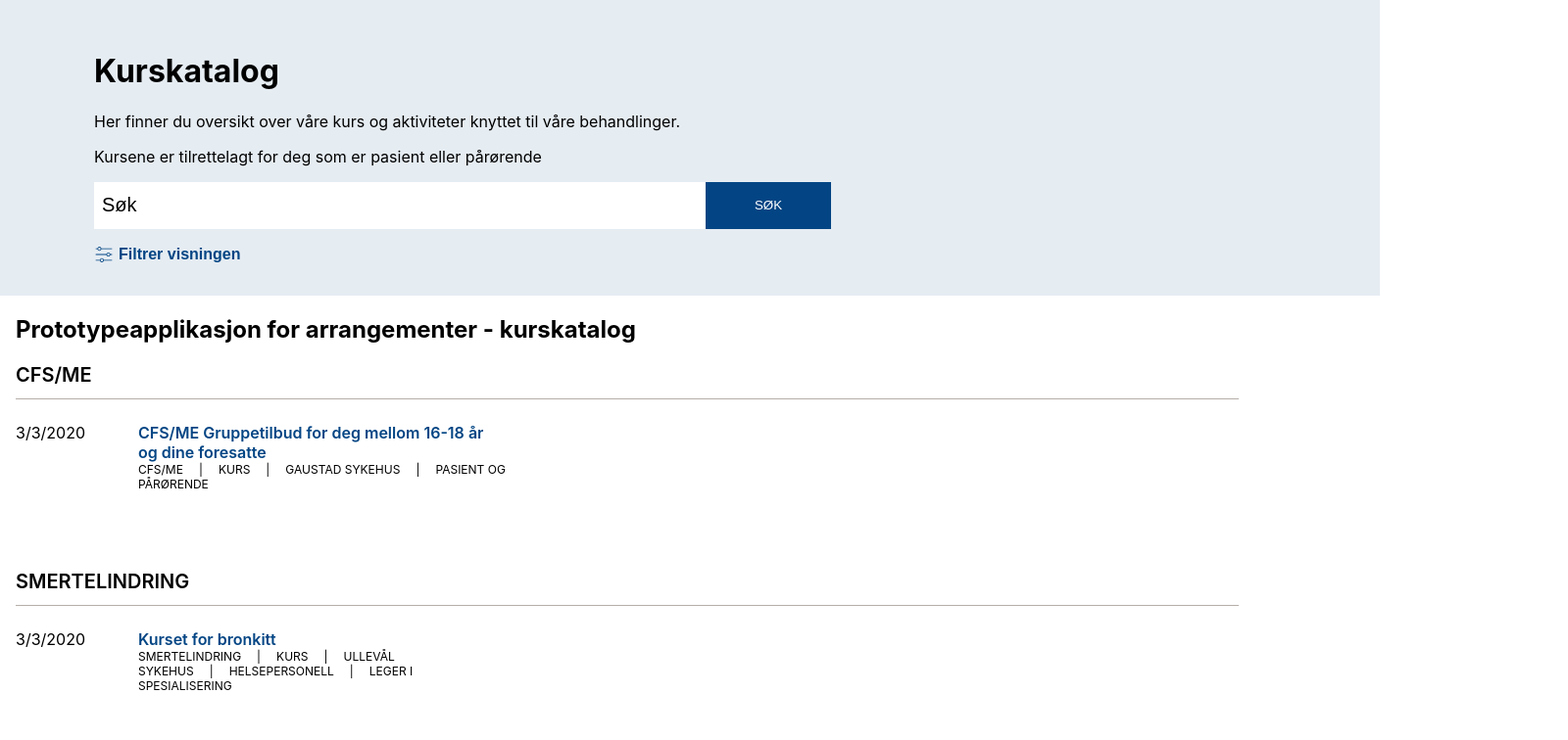
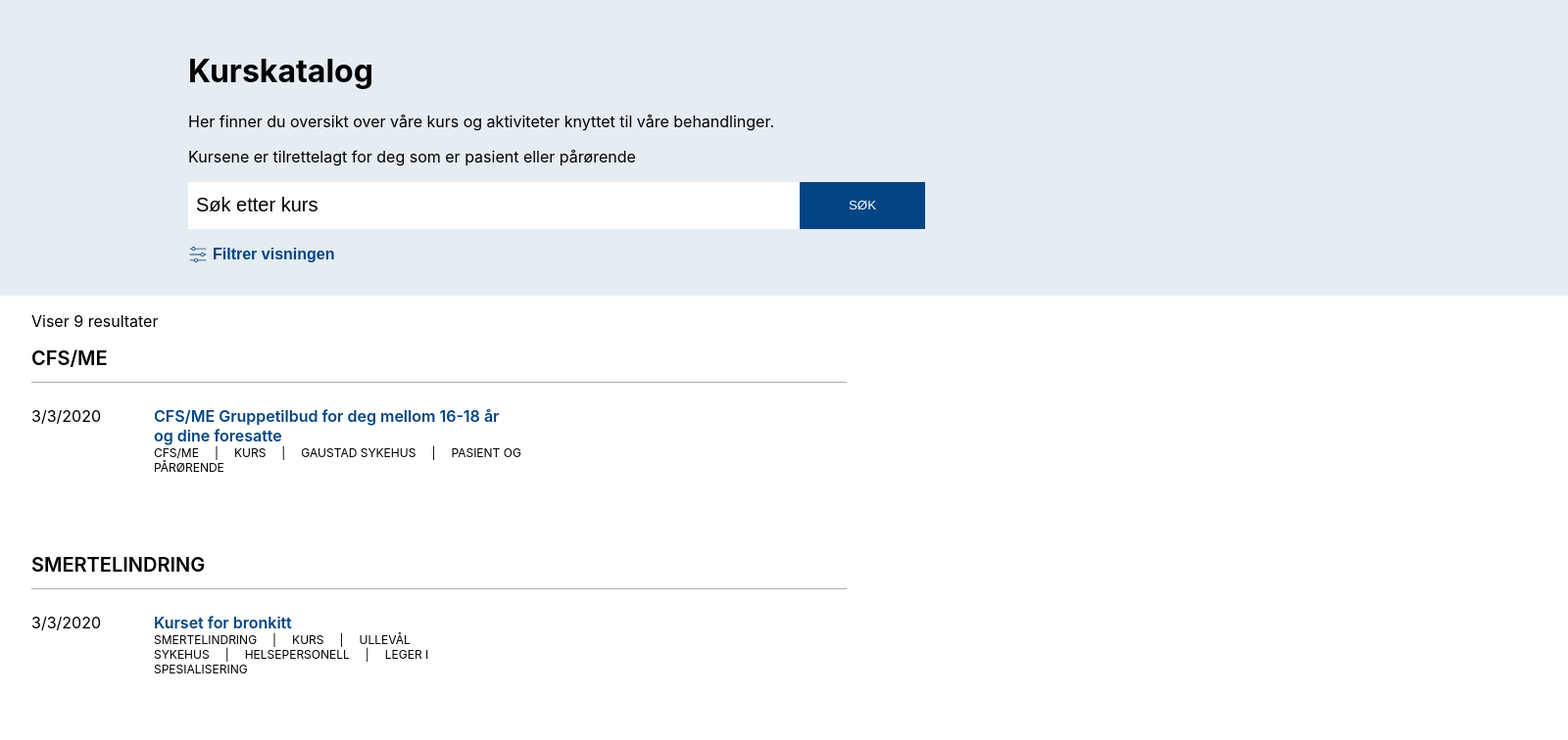
Before and after one commit to ehelse/FNSP, a React (Create React App) app: page / in a window 1280 px wide. Shown: the top 756 px of the page at 98% size, 1600 px wide, since content can reach past the window. Built offline with nearby package versions, Linux system fonts and the light colour scheme.

Commit message:
Fikset kombinasjon av søk + filter

```diff
--- a/public/index.html
+++ b/public/index.html
@@ -7,7 +7,7 @@
     <meta name="theme-color" content="#000000" />
     <meta
       name="description"
-      content="Web site created using create-react-app"
+      content="Prototype av katalog for arrangementer"
     />
     <link rel="apple-touch-icon" href="%PUBLIC_URL%/logo192.png" />
     <!--
--- a/src/App.tsx
+++ b/src/App.tsx
@@ -6,22 +6,23 @@ import Catalog, { Event } from './Catalog';
 import Header from './Header';
 import Paginator from './paginator';
 import { getClinicalTrials } from './utils/fetchutils';
+import SearchBox from './SearchBox';
 
 const App = () => {
-  const [filteredEvents, setFilteredEvents] = useState<Event[] | null>(null);
+  const [filteredEvents, setFilteredEvents] = useState<Event[]>([]);
   const [typedFilter, setTypeFilter] = useState<Event[]>(dummydata);
   const [mergedEvents, setMergedEvents] = useState<Event[] | null>(null);
   const [filterOpen, setFilterOpen] = useState<boolean>(false);
   const [searchValue, setSearchValue] = useState<string>('');
   const [result, setResult] = React.useState<any[]>([]);
 
-  const filterEvents = (e: any) => {
-    // console.log('change: ', e.target.value)
-    let filtered = typedFilter && typedFilter.filter(d => d.tittel.toLocaleLowerCase().includes(e.target.value.toLocaleLowerCase()));
-    console.log(filtered)
-    setTypeFilter(filtered)
-    mergeArrays();
-  }
+  // const filterEvents = (e: any) => {
+  //   // console.log('change: ', e.target.value)
+  //   let filtered = typedFilter && typedFilter.filter(d => d.tittel.toLocaleLowerCase().includes(e.target.value.toLocaleLowerCase()));
+  //   console.log(filtered)
+  //   setTypeFilter(filtered)
+  //   mergeArrays();
+  // }
   const resetFilters = () => {
     setFilteredEvents(dummydata);
   }
@@ -50,25 +51,23 @@ const App = () => {
   // }))));
   setFilteredEvents(createExtendedArray(dummydata));
   }, [])
-  const filterBySearch = () => {
-    if (searchValue === '') resetFilters()
-    else {
-      let filtered = dummydata && dummydata.filter(d => d.tittel.toLocaleLowerCase().includes(searchValue.toLocaleLowerCase()));
-      setFilteredEvents(filtered)
-    }
+  // const filterBySearch = () => {
+  //   if (searchValue === '') resetFilters()
+  //   else {
+  //     let filtered = dummydata && dummydata.filter(d => d.tittel.toLocaleLowerCase().includes(searchValue.toLocaleLowerCase()));
+  //     setFilteredEvents(filtered)
+  //   }
 
-  }
-  const setValueFromSearchField = (e: any) => setSearchValue(e.target.value);
-  const mergeArrays = () => {
-    const reduced = filteredEvents?.filter(a => !typedFilter.find(f => a.id === f.id)).concat(typedFilter);
-    // setMergedEvents(reduced);
-  }
+  // }
+  // const mergeArrays = () => {
+  //   const reduced = filteredEvents?.filter(a => !typedFilter.find(f => a.id === f.id)).concat(typedFilter);
+  //   // setMergedEvents(reduced);
+  // }
   return (
     <div className='app'>
-      {filteredEvents ? <Header setResult={setResult} result={result} events={filteredEvents} filterEvents={filterEvents} filterOpen={filterOpen} setFilterOpen={setFilterOpen} setFilteredEvents={setFilteredEvents} resetFilters={resetFilters} setSearchValue={setValueFromSearchField} filterBySearch={filterBySearch} />: null}
+      {filteredEvents ? <Header setResult={setResult} result={result} events={filteredEvents} filterOpen={filterOpen} setFilterOpen={setFilterOpen} setFilteredEvents={setFilteredEvents} resetFilters={resetFilters} />: null}
       <div className="container">
         <div className='row'>
-          <h2>Prototypeapplikasjon for arrangementer - kurskatalog</h2>
           {filteredEvents ? <div className={filterOpen ? 'isOpen' : 'isClosed'}>
             <Paginator
               list={result.length > 0 ? result : filteredEvents}
--- /dev/null
+++ b/src/FilteredValues.tsx
@@ -0,0 +1,34 @@
+import * as React from 'react';
+
+interface FilteredValuesProps {
+    values: any[];
+    onRemoveFilterClick: (title: string) => void;
+}
+const FilteredValues = ({values, onRemoveFilterClick}: FilteredValuesProps): any => {
+    const [filterValues, setFilterValues] = React.useState<any[]>([]);
+    console.log('v: ', values)
+    // const reduced = values.reduce((acc, cur) => {
+    //     if (cur.selectedFilters) {
+    //         cur.selectedFilters.map((f: any) => acc.push(f.name))
+    //     }
+    //     return acc;
+    // }, []);
+    const removeFilter = (title: string) => {
+        onRemoveFilterClick(title);
+    }
+    return <>{values && values.length ? <div className='selected-filters'>
+        <span>Valgte filtre: </span>
+        <ul className='filtered-items'>
+        {/* {values.map((value: any, index: number) =>
+            value.selectedFilters && value.selectedFilters.length ? <li key={index} style={{maxWidth: '250px', display: 'flex', flexDirection: 'row', margin: '0 1rem'}}>
+                {value.selectedFilters.map((f: any, i: number) =>
+                    <div style={{border: '1px solid lightgray', backgroundColor: '#fff', display: 'flex', padding: '.5rem', justifyContent: 'space-between', margin: '0 1rem'}} key={i}><span>{value.name}: {f.name}</span><button type="button">X</button></div>
+                )}
+            </li> : null
+        )} */}
+        {values.map((value: any, index: number) =>
+            <li className='item' key={index}><span>{value.name}</span><button type="button" onClick={() => removeFilter(value.name)}>X</button></li>
+        )}
+    </ul></div> : null}</>
+};
+export default FilteredValues;
--- a/src/Header.tsx
+++ b/src/Header.tsx
@@ -9,6 +9,7 @@ import Sidemenuheader from './Sidemenuheader';
 import { BottomButtons } from './bottombuttons';
 import { Sidemenubutton } from './sidemenubutton';
 import SearchBox from './SearchBox';
+import FilteredValues from './FilteredValues';
 import Paginator from './paginator';
 const AriaModal = require('react-aria-modal');
 
@@ -21,9 +22,9 @@ const Header = (props: any) => {
     const [chosenSubFilterResult, setChosenSubFilterResult] = React.useState<any[]>([]);
     const [showChosenFilter, setShowChosenFilter] = React.useState(false);
     const [filersToUse, setFiltersToUse] = useState<any[]>(props.events)
-    const [usableFilters, setUsableFilters] = useState<string[]>([]);
-    const [resultSetState, setResultSetState] = useState<any>({});
+    const [groupedResults, setGroupedResults] = useState<any>({});
     const [finalFilters, setFinalFilters] = useState<any[]>([]);
+    const [searchResult, setSearchResult] = useState<any[] | null>(null);
     const { setFilterOpen, filterOpen, setFilteredEvents, events, resetFilters, setResult, result } = props;
     const searchComplete = (bol: boolean) => {
         setFilterOpen(bol)
@@ -61,7 +62,7 @@ const Header = (props: any) => {
     };
     const emptyFilter = () => {
         setChooseFilter([]);
-        setResultSetState({});
+        setGroupedResults({});
         setFinalFilters([])
         resetFilters();
         setResult([]);
@@ -92,7 +93,7 @@ const Header = (props: any) => {
         return reducedValues;
     }
     const chooseSubFilter = (e: any, title: string) => {
-        const selectedSubFilter = { name: e.target.value, results: getLengthOfArraylist(chooseFilter, title) };
+        const selectedSubFilter = { name: title, results: getLengthOfArraylist(chooseFilter, title) };
         setChosenSubFilterResult([...chosenSubFilterResult, selectedSubFilter]);
         if (addToFilter.selectedFilters.some((v: any) => v.name === selectedSubFilter.name)) {
             const filtrertListe = addToFilter.selectedFilters.filter((value: any) => value.name !== selectedSubFilter.name);
@@ -103,112 +104,84 @@ const Header = (props: any) => {
         } else {
             if (addToFilter) addToFilter.selectedFilters.push(selectedSubFilter);
         }
+        groupResultsByMainFilter();
+    };
 
+    const flatMapAndRemoveDuplicates = (array: any[]) => {
+        return array && array.length && array.flatMap(v => v).filter((value, index, self) => index === self.findIndex((t) => (t.id === value.id)));
+    }
+
+    const groupResultsByMainFilter = () => {
         let resultSet: any = {};
-
-        const flatMapAndRemoveDuplicates = (array: any[]) => {
-            return array && array.length && array.flatMap(v => v).filter((value, index, self) => index === self.findIndex((t) => (t.id === value.id)));
-        }
-
-        chosenSubFilter.map((sub: any) => {
-            // console.log('sub: ', sub)
+        chosenSubFilter && chosenSubFilter.map((sub: any) => {
             if (sub.selectedFilters.length) {
                 sub.selectedFilters.map((subSel: any) => {
-                    // console.log('subsel: ', subSel)
                     if(resultSet[sub.queryTag]) {
-                        const eventsFilter = events.filter((res: any) => res.filterProperties.includes(subSel.name));
+                        const eventsFilter = events.filter((res: any) => res.filterProperties && res.filterProperties.includes(subSel.name));
                         const flatMapped = flatMapAndRemoveDuplicates(eventsFilter)
                         resultSet[sub.queryTag].push(flatMapped !== 0 ? flatMapped : eventsFilter);
                     } else {
-                        resultSet[sub.queryTag] = [events.filter((res: any) => res.filterProperties.includes(subSel.name))];
+                        resultSet[sub.queryTag] = [events.filter((res: any) => res.filterProperties && res.filterProperties.includes(subSel.name))];
                     }
                     const flatMapped = flatMapAndRemoveDuplicates(resultSet[sub.queryTag]);
                     resultSet[sub.queryTag] = flatMapped !== 0 ? flatMapped : resultSet[sub.queryTag];
                 })
             }
         });
-        // console.log('res set: ', resultSet)
-        setResultSetState(resultSet);
-
+        if (searchResult !==  null) {
+            resultSet['search'] = searchResult;
+        }
+        setGroupedResults(resultSet);
         const duplicateValues = findDuplicatesInSubObject(resultSet);
-        console.log('duplicate: ', duplicateValues)
         setFinalFilters(duplicateValues);
-
-    };
+    }
 
     const completeFilterClick = () => {
+        console.log('complete filter click')
         if (numberOfResults === 0) {
             emptyFilter();
         } else {
-            setResult(finalFilters)
             searchComplete(false)
         }
     }
+    React.useEffect(() => {
+        groupResultsByMainFilter();
+    }, [searchResult])
+    React.useEffect(() => {
+        setResult(finalFilters);
+    }, [finalFilters])
 
     const disableSubFilters = (filterName: string) => {
-        let found = false;
-        // console.log('fitlername: ', filterName);
-        // console.log('resulstate: ', resultSetState)
-        const currentMainFilterList = resultSetState[addToFilter.queryTag];
-        // console.log('addtofilter: ', addToFilter);
-        // console.log('addtpf: ', resultSetState[addToFilter.queryTag]);
-        const resultStateKeys = Object.keys(resultSetState);
-        // console.log('keys: ', resultStateKeys)
         if (finalFilters.length === 0) {
-            // console.log('zero len');
             return true;
         }
-        if (Object.keys(resultSetState).length === 1 && resultSetState[addToFilter.queryTag] && resultSetState[addToFilter.queryTag].map((v: any) => v.filterProperties.includes(filterName))) {
-            // console.log('current filter 1');
+        if (Object.keys(groupedResults).length === 1 && groupedResults[addToFilter.queryTag] && groupedResults[addToFilter.queryTag].map((v: any) => v.filterProperties.includes(filterName))) {
             return true;
         }
-
         return finalFilters.some((filterVal: any) => {
             return filterVal[addToFilter.queryTag].includes(filterName);
         })
-        // return resultStateKeys.some((resultObject: any) => {
-        //     // console.log('obj:; ', resultObject);
-        //     const val = resultSetState[resultObject];
-        //     return val.some((state: any) => {
-        //         // console.log('state: ', state)
-        //         const includes = state[addToFilter.queryTag].includes(filterName);
-        //         // console.log('includes: ', includes);
-        //         return includes;
-        //     })
-        // })
-        // if (currentMainFilterList && currentMainFilterList.length) {
-        //     currentMainFilterList.map((val: any) => {
-        //         if (val.filterProperties.includes(filterName)) {
-        //             found = true;
-        //         }
-        //     })
-        // } else {
-        //     finalFilters.map((val: any) => {
-        //         if (val.filterProperties.includes(filterName)) {
-        //             found = true;
-        //         }
-        //     })
-        // }
-        // return found;
-
     }
-
-    // const numberOfResults = chosenSubFilterResult && chosenSubFilterResult.map((value: any) => value.results).reduce((a: any, b: any) => a + b, 0) || 0;
+    const handleSearchSubmit = (value: string) => {
+        const filteredResult = events.filter((res: any) => res.tittel.toLocaleLowerCase().includes(value.toLocaleLowerCase()))
+        setSearchResult(filteredResult);
+    }
+    const handleRemoveFilter = (title: string) => {
+        console.log('remove filter')
+        chooseSubFilter(null, title);
+    }
     const numberOfResults = finalFilters.length;
     return (
         <div className='header container'>
             <h1>Kurskatalog</h1>
             <div className='ingress'>Her finner du oversikt over våre kurs og aktiviteter knyttet til våre behandlinger. <p>Kursene er tilrettelagt for deg som er pasient eller pårørende</p></div>
 
-            <div className='filer'>
-                {/* <div className='searchfield'>
-                    <input type='text' placeholder='Skriv for å filtrere...' onChange={(e) => props.setSearchValue(e)} />
-                    <button type='button' value="søk" onClick={() => props.filterBySearch()}>Søk</button>
-                </div> */}
-                <SearchBox />
+            <div className='filter'>
+                <SearchBox placeholder='Søk etter kurs' onSearch={handleSearchSubmit}/>
                 <div className='filterbutton'>
                     <button type="button" onClick={(e) => setFilterOpen(true)} className="menu-button"><span className="filtericon"></span>Filtrer visningen</button>
                 </div>
+                {chosenSubFilter && chooseSubFilter.length ? <FilteredValues values={chosenSubFilterResult} onRemoveFilterClick={handleRemoveFilter} /> : null}
                 <div className=''>
                     {filterOpen ? <AriaModal
                         titleText="FilterModal"
@@ -235,31 +208,6 @@ const Header = (props: any) => {
                                     isActive={true} />
                             })}
                             {showChosenFilter && removeDuplicateFilters(chooseFilter) && removeDuplicateFilters(chooseFilter).map((obj: any, i: number): JSX.Element | null => {
-                                // if (usableFilters.length === 0) {
-                                //     return <Sidemenubutton
-                                //         isSubMenu
-                                //         isSelected={addToFilter.selectedFilters.some((value: any) => value.name === obj)}
-                                //         selectFilter={(e: any): any => chooseSubFilter(e, obj)}
-                                //         title={obj}
-                                //         key={obj + i}
-                                //         subMenuResultLength={getLengthOfArraylist(chooseFilter, obj)}
-                                //         isDisabled={existsinfilteredresultsokburdevaerestori()}
-                                //     />
-                                // } else {
-                                //     if (usableFilters.includes(obj)) {
-                                //         return <Sidemenubutton
-                                //             isSubMenu
-                                //             isSelected={addToFilter.selectedFilters.some((value: any) => value.name === obj)}
-                                //             selectFilter={(e: any): any => chooseSubFilter(e, obj)}
-                                //             title={obj}
-                                //             key={obj + i}
-                                //             subMenuResultLength={getLengthOfArraylist(chooseFilter, obj)}
-                                //             isDisabled={existsinfilteredresultsokburdevaerestori()}
-                                //         />
-                                //     } else {
-                                //         return null;
-                                //     }
-                                // }
                                 return <Sidemenubutton
                                             isSubMenu
                                             isSelected={addToFilter.selectedFilters.some((value: any) => value.name === obj)}
--- a/src/SearchBox.tsx
+++ b/src/SearchBox.tsx
@@ -2,16 +2,23 @@ import * as React from 'react';
 
 interface SearchBoxProps {
     placeholder?: string;
+    onSearch: (value: string) => void;
 }
 
-const SearchBox = ({placeholder}: SearchBoxProps): any => {
+const SearchBox = ({placeholder, onSearch}: SearchBoxProps): any => {
     const [searchValue, setSearchValue] = React.useState<string>('');
     const updateSearchValue = (e: React.ChangeEvent<HTMLInputElement>) => {
         setSearchValue(e.target.value)
     }
+    const handleKeyDown = (e: React.KeyboardEvent) => {
+        if (e.key === 'Enter') onSearch(searchValue);
+    }
+    const handleSearchClick = (e: React.MouseEvent) => {
+        onSearch(searchValue);
+    }
     return <div className='searchbox'>
-       <input className='search-field' placeholder={placeholder || 'Søk'} type='text' onChange={updateSearchValue} value={searchValue}/>
-       <button className='search-button' type='button'>Søk</button>
+       <input className='search-field' placeholder={placeholder || 'Søk'} type='text' onKeyDown={handleKeyDown} onChange={updateSearchValue} value={searchValue}/>
+       <button className='search-button' type='button' onClick={handleSearchClick}>Søk</button>
     </div>
 };
 export default SearchBox;
--- a/src/paginator.tsx
+++ b/src/paginator.tsx
@@ -39,7 +39,10 @@ const Paginator = ({list, resultsPerPage}: PaginatorProps): any => {
         setActivePage(page);
         setOpenMobileMenu(false);
     }
-    return <div>
+    const getResultHitsMarkup = list.length === 0 ? <p>Fant ingen resultater</p> : list.length === 1 ? <p>Viser 1 resultat</p> : <p>Viser {list.length} resultater</p>
+
+    return <div className='col-md-8'>
+        {getResultHitsMarkup}
         <Catalog events={currentTodos}/>
         {/* <ul className='m_pagination_clean' id='pager'>
             <li>
--- a/src/scss/main.scss
+++ b/src/scss/main.scss
@@ -11,11 +11,20 @@
         margin-left: -16px;
         margin-right: -16px;
     }
+
+    .col-md-8 {
+        float: left;
+        position: relative;
+        min-height: 1px;
+        padding-left: 16px;
+        padding-right: 16px;
+
+    }
 }
 
 .header {
     background-color: rgba($color: #034584, $alpha: 0.1);
-    padding: 2rem 6rem;
+    padding: 2rem 12rem;
     width: 1216px;
 }
 
@@ -75,3 +84,35 @@
 
     }
 }
+
+.selected-filters {
+    display: flex;
+    flex-direction: row;
+    .filtered-items {
+        list-style-type: none;
+        padding-left: 0;
+        margin: 0;
+        display: flex;
+        flex-direction: row;
+        .item {
+            display: flex;
+            justify-content: space-between;
+            margin: 0 1rem;
+            background-color: rgb(216, 0, 119);
+            border: 1px solid greenyellow;
+            span {
+                margin: 2px 2px 2px 10px;
+            }
+            button {
+                border: none;
+                cursor: pointer;
+            }
+        }
+    }
+}
+
+@media (min-width: 944px) {
+    .col-md-8 {
+        width: 66.66667%;
+    }
+}
```
